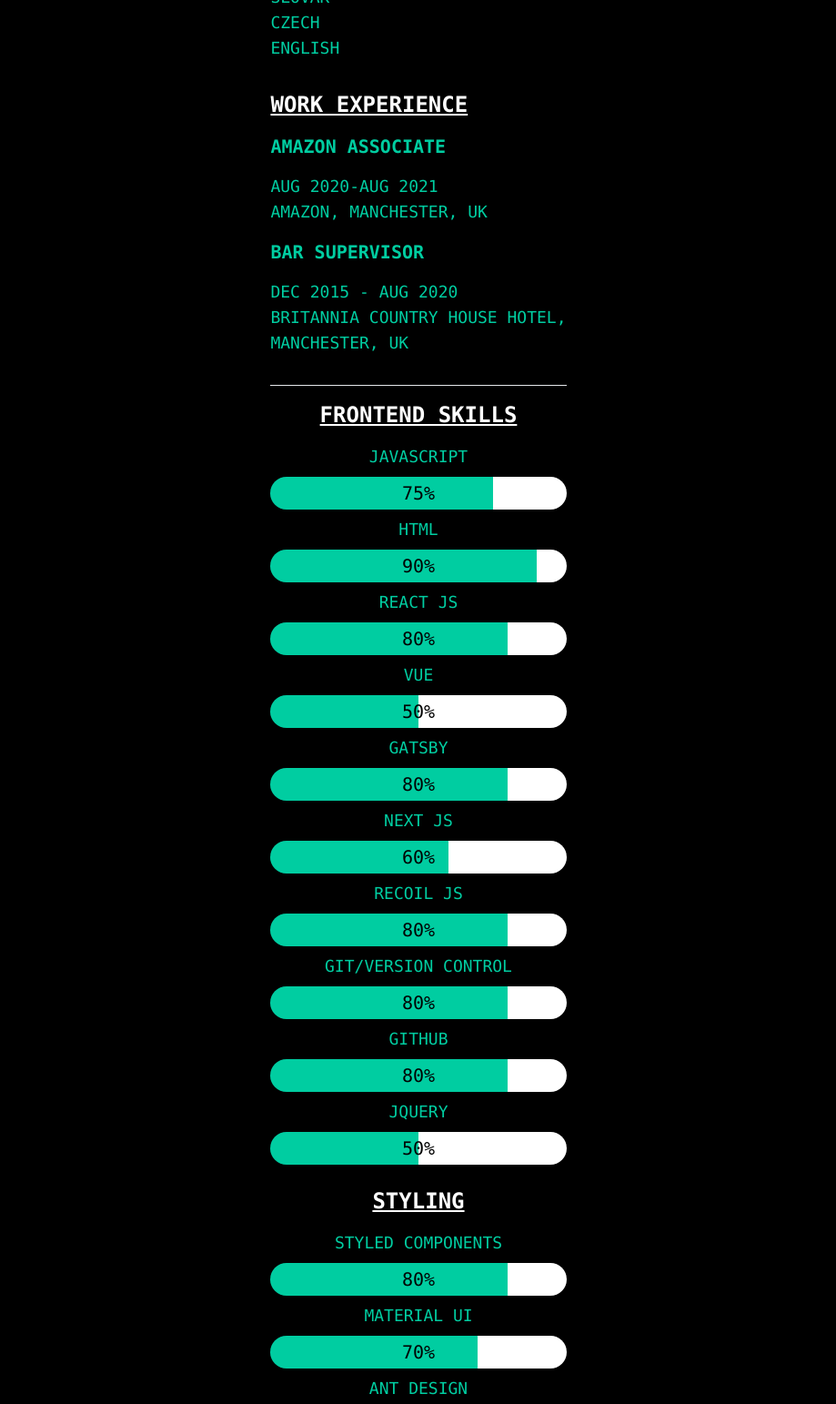
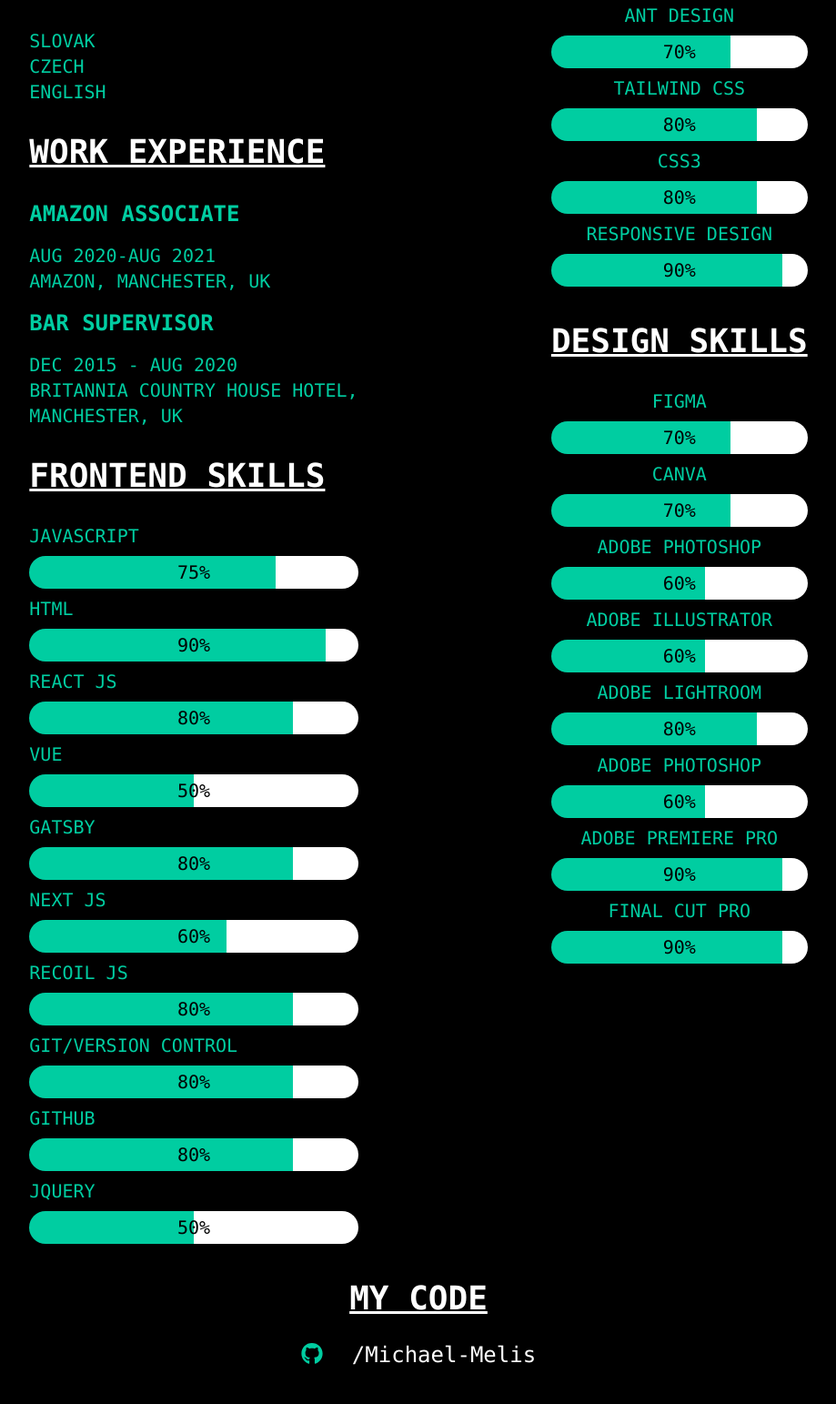
Before and after one commit to Michael-Melis/portfolio-2022, a Gatsby site: page /resume in a window 1280 px wide. Shown: the part 325-1868 px from the top of the page at 91% size, without its empty margins (180-1099 px from the left). Built offline with nearby package versions, Linux system fonts and the light colour scheme; Gatsby itself is replaced by a stand-in of ours.

Commit message:
style: resume styling and responsivity

```diff
--- a/src/pages/resume.js
+++ b/src/pages/resume.js
@@ -3,27 +3,48 @@
 import { FontAwesomeIcon } from "@fortawesome/react-fontawesome";
 import { faGithub } from "@fortawesome/free-brands-svg-icons";
 import SkillLevel from "../components/SkillLevel";
+import { motion } from "framer-motion";
 
 const Resume = () => {
+  const container = {
+    hidden: { opacity: 0 },
+    show: {
+      opacity: 1,
+      transition: {
+        staggerChildren: 0.1,
+      },
+    },
+  };
+
+  const item = {
+    hidden: { opacity: 0, x: -100 },
+    show: { opacity: 1, x: 0, ease: "easeInOut" },
+  };
   return (
-    <div className="resume-container ">
+    <motion.div
+      variants={container}
+      initial="hidden"
+      animate="show"
+      className="resume-container "
+    >
       <Return />
-      <div className="">
-        <div className="resume-section">
+      <div className=" lg:flex lg:justify-evenly lg:w-screen">
+        <div>
+          <motion.div variants={item} className="resume-section">
             <h1 className="resume-h1">EDUCATION</h1>
             <h3 className="resume-h3">2007-2011</h3>
             <h3 className="resume-h3">GRAMMAR SCHOOL</h3>
             <h3 className="resume-h3">in Liptovsky Mikulas, Slovakia</h3>
-        </div>
-        <div className="resume-section">
+          </motion.div>
+          <motion.div variants={item} className="resume-section">
             <h1 className="resume-h1">LANGUAGES</h1>
             <h3 className="resume-h3">SLOVAK</h3>
 
             <h3 className="resume-h3">CZECH</h3>
 
             <h3 className="resume-h3">ENGLISH</h3>
-        </div>
-        <div className="resume-section">
+          </motion.div>
+          <motion.div variants={item} className="resume-section">
             <h1 className="resume-h1">WORK EXPERIENCE</h1>
             <h2 className="resume-h2">AMAZON ASSOCIATE</h2>
             <h3 className="resume-h3">AUG 2020-AUG 2021</h3>
@@ -34,84 +55,137 @@
               BRITANNIA COUNTRY HOUSE HOTEL,
               <br /> MANCHESTER, UK
             </h3>
+          </motion.div>
+
+          <motion.h1 variants={item} className=" resume-h1">
+            FRONTEND SKILLS
+          </motion.h1>
+          <motion.div variants={item}>
+            <h3 className="resume-h3">JAVASCRIPT</h3>
+            <SkillLevel variants={item} skill={75} />
+          </motion.div>
+          <motion.div variants={item}>
+            <h3 className="resume-h3">HTML</h3>
+            <SkillLevel skill={90} />
+          </motion.div>
+          <motion.div variants={item}>
+            <h3 className="resume-h3">REACT JS</h3>
+            <SkillLevel skill={80} />
+          </motion.div>
+          <motion.div variants={item}>
+            <h3 className="resume-h3">VUE</h3>
+            <SkillLevel skill={50} />
+          </motion.div>
+          <motion.div variants={item}>
+            <h3 className="resume-h3">GATSBY</h3>
+            <SkillLevel skill={80} />
+          </motion.div>
+          <motion.div variants={item}>
+            <h3 className="resume-h3">NEXT JS</h3>
+            <SkillLevel skill={60} />
+          </motion.div>
+          <motion.div variants={item}>
+            <h3 className="resume-h3">RECOIL JS</h3>
+            <SkillLevel skill={80} />
+          </motion.div>
+          <motion.div variants={item}>
+            <h3 className="resume-h3">GIT/VERSION CONTROL</h3>
+            <SkillLevel skill={80} />
+          </motion.div>
+          <motion.div variants={item}>
+            <h3 className="resume-h3">GITHUB</h3>
+            <SkillLevel skill={80} />
+          </motion.div>
+          <motion.div variants={item}>
+            <h3 className="resume-h3">JQUERY</h3>
+            <SkillLevel skill={50} />
+          </motion.div>
         </div>
         <div className="flex flex-col text-center ">
-          <hr />
-          <h1 className=" resume-h1">FRONTEND SKILLS</h1>
-
-          <h3 className="resume-h3">JAVASCRIPT</h3>
-          <SkillLevel skill={75} />
-          <h3 className="resume-h3">HTML</h3>
-          <SkillLevel skill={90} />
-          <h3 className="resume-h3">REACT JS</h3>
-          <SkillLevel skill={80} />
-          <h3 className="resume-h3">VUE</h3>
-          <SkillLevel skill={50} />
-          <h3 className="resume-h3">GATSBY</h3>
-          <SkillLevel skill={80} />
-          <h3 className="resume-h3">NEXT JS</h3>
-          <SkillLevel skill={60} />
-          <h3 className="resume-h3">RECOIL JS</h3>
-          <SkillLevel skill={80} />
-          <h3 className="resume-h3">GIT/VERSION CONTROL</h3>
-          <SkillLevel skill={80} />
-          <h3 className="resume-h3">GITHUB</h3>
-          <SkillLevel skill={80} />
-          <h3 className="resume-h3">JQUERY</h3>
-          <SkillLevel skill={50} />
-
-          <h1 className=" resume-h1">STYLING</h1>
+          <motion.h1 variants={item} className=" resume-h1">
+            STYLING
+          </motion.h1>
+          <motion.div variants={item}>
             <h3 className="resume-h3">STYLED COMPONENTS</h3>
             <SkillLevel skill={80} />
+          </motion.div>
+          <motion.div variants={item}>
             <h3 className="resume-h3">MATERIAL UI</h3>
             <SkillLevel skill={70} />
+          </motion.div>
+          <motion.div variants={item}>
             <h3 className="resume-h3">ANT DESIGN</h3>
             <SkillLevel skill={70} />
+          </motion.div>
+          <motion.div variants={item}>
             <h3 className="resume-h3">TAILWIND CSS</h3>
             <SkillLevel skill={80} />
+          </motion.div>
+          <motion.div variants={item}>
             <h3 className="resume-h3">CSS3</h3>
             <SkillLevel skill={80} />
+          </motion.div>
+          <motion.div variants={item}>
             <h3 className="resume-h3">RESPONSIVE DESIGN</h3>
             <SkillLevel skill={90} />
+          </motion.div>
 
-          <h1 className=" resume-h1">DESIGN SKILLS</h1>
+          <motion.h1 variants={item} className=" resume-h1">
+            DESIGN SKILLS
+          </motion.h1>
+          <motion.div variants={item}>
             <h3 className="resume-h3">FIGMA</h3>
             <SkillLevel skill={70} />
+          </motion.div>
+          <motion.div variants={item}>
             <h3 className="resume-h3">CANVA</h3>
             <SkillLevel skill={70} />
+          </motion.div>
+          <motion.div variants={item}>
             <h3 className="resume-h3">ADOBE PHOTOSHOP</h3>
             <SkillLevel skill={60} />
+          </motion.div>
+          <motion.div variants={item}>
             <h3 className="resume-h3">ADOBE ILLUSTRATOR</h3>
             <SkillLevel skill={60} />
+          </motion.div>
+          <motion.div variants={item}>
             <h3 className="resume-h3">ADOBE LIGHTROOM</h3>
             <SkillLevel skill={80} />
+          </motion.div>
+          <motion.div variants={item}>
             <h3 className="resume-h3">ADOBE PHOTOSHOP</h3>
             <SkillLevel skill={60} />
+          </motion.div>
+          <motion.div variants={item}>
             <h3 className="resume-h3">ADOBE PREMIERE PRO</h3>
             <SkillLevel skill={90} />
+          </motion.div>
+          <motion.div variants={item}>
             <h3 className="resume-h3">FINAL CUT PRO</h3>
             <SkillLevel skill={90} />
+          </motion.div>
         </div>
       </div>
-      <hr />
-      <div className="resume-gihub-container">
-        <h1 className="resume-h1 ">MY CODE</h1>
-        <div>
+
+      <motion.div variants={item} className="resume-gihub-container ">
+        <h1 className="resume-h1  ">MY CODE</h1>
+        <div className="animate-bounce">
           <FontAwesomeIcon
             icon={faGithub}
             size="2x"
-            className="text-secondary mr-4"
+            className="text-secondary mr-4 lg:text-2xl "
           />
           <a
             href="https://github.com/Michael-Melis"
             target="_blank"
-            className=" ml-4"
+            className=" ml-4 lg:text-2xl lg:hover:text-secondary "
           >
             /Michael-Melis
           </a>
         </div>
-      </div>
-    </div>
+      </motion.div>
+    </motion.div>
   );
 };
 
--- a/src/styles/global.css
+++ b/src/styles/global.css
@@ -34,13 +34,13 @@
   @apply my-8;
 }
 .resume-h1 {
-  @apply my-4 text-2xl font-extrabold  underline;
+  @apply my-4 text-2xl font-extrabold  underline animate-pulse md:text-4xl lg:animate-none lg:my-8;
 }
 .resume-h2 {
-  @apply my-4 text-xl text-secondary font-extrabold;
+  @apply my-4 text-xl text-secondary font-extrabold md:text-2xl;
 }
 .resume-h3 {
-  @apply text-lg text-secondary;
+  @apply text-lg text-secondary md:text-xl;
 }
 .resume-gihub-container {
   @apply flex flex-col items-center;
```
Lines whose indentation alone changed are shown as unchanged.
